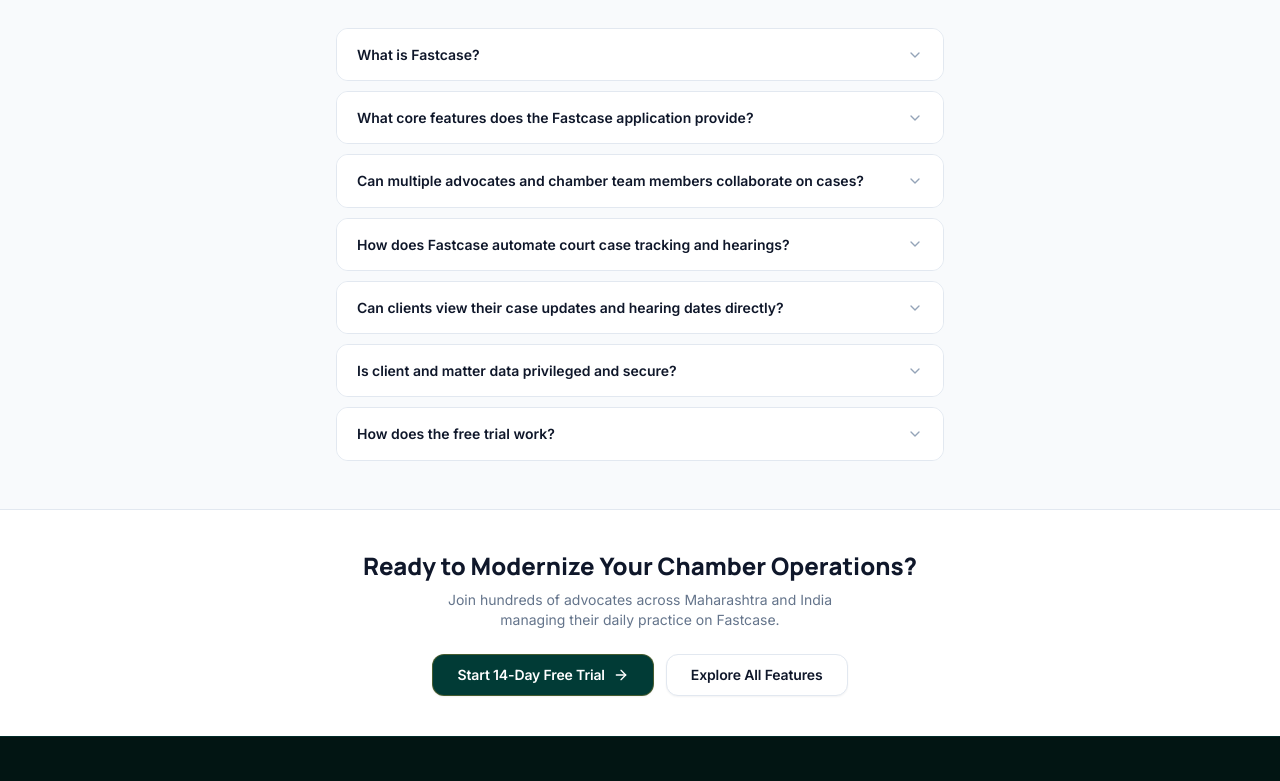
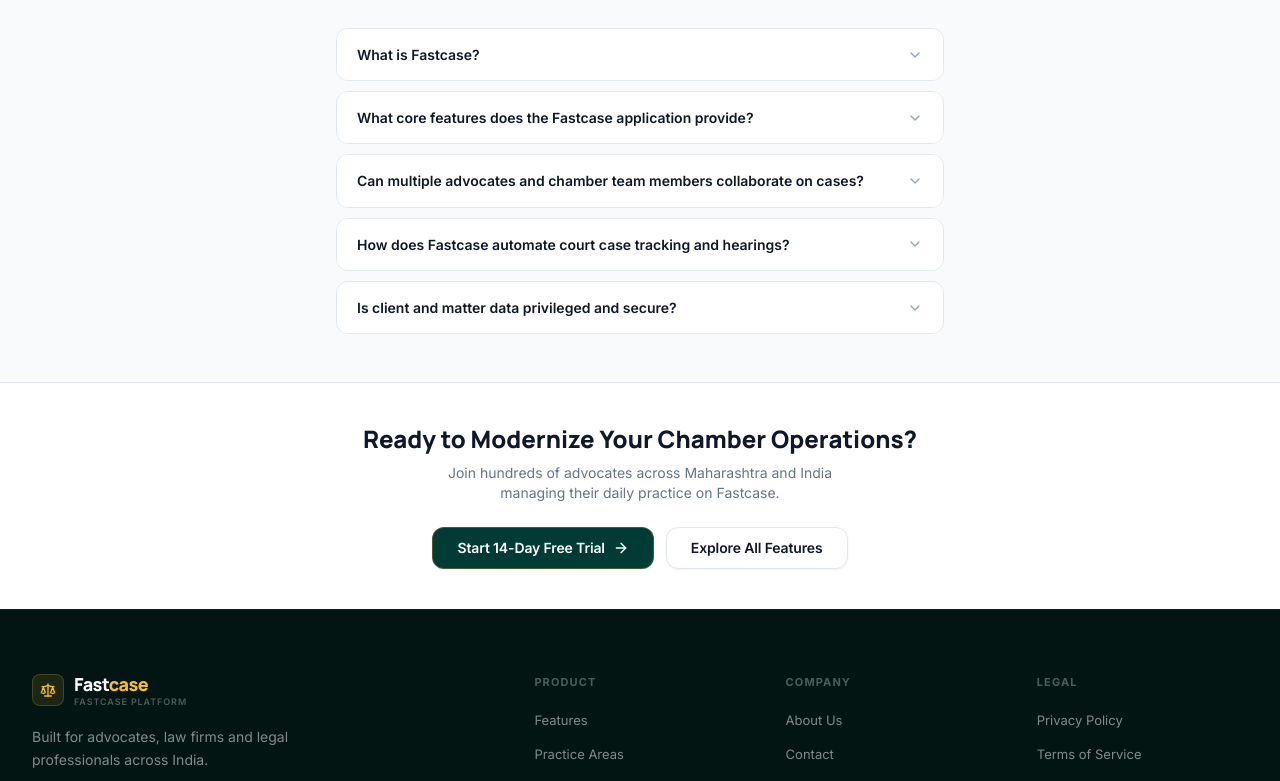
Before and after one commit to Shivm-ops/High-Cort-ERP, a React (Vite) app in the folder fastcase-website/: page / in a window 1280 px wide. Shown: the part 2223-3004 px from the top of the page. Built offline with nearby package versions, Linux system fonts and the light colour scheme; no server answers.

Commit message:
Remove client portal and free trial questions from FAQ

```diff
--- a/fastcase-website/src/pages/Home.jsx
+++ b/fastcase-website/src/pages/Home.jsx
@@ -253,16 +253,8 @@
                 a: 'Fastcase organizes your cases by CNR number, court, and case stage. It generates daily chamber cause lists, maintains full hearing histories with court orders, and provides automated calendar reminders so you never miss a court date or limitation deadline.'
               },
               {
-                q: 'Can clients view their case updates and hearing dates directly?',
-                a: 'Yes. Fastcase includes a dedicated, secure Client Portal where clients can log in to view their case timeline, upcoming hearings, uploaded court orders, and invoices—reducing repetitive status phone calls to your chamber.'
-              },
-              {
                 q: 'Is client and matter data privileged and secure?',
                 a: 'Yes. All data adheres strictly to Attorney-Client Privilege under Section 126 of the Indian Evidence Act. Data is encrypted using AES-256 and hosted exclusively in sovereign Indian tier-4 cloud datacenters in Mumbai and Bengaluru.'
-              },
-              {
-                q: 'How does the free trial work?',
-                a: 'You receive full access to all 16 modules for 14 days with zero commitment and no credit card required. You can upgrade, downgrade, or export your data at any time.'
               },
             ].map(({ q, a }) => <HomeFAQItem key={q} q={q} a={a} />)}
           </div>
```
